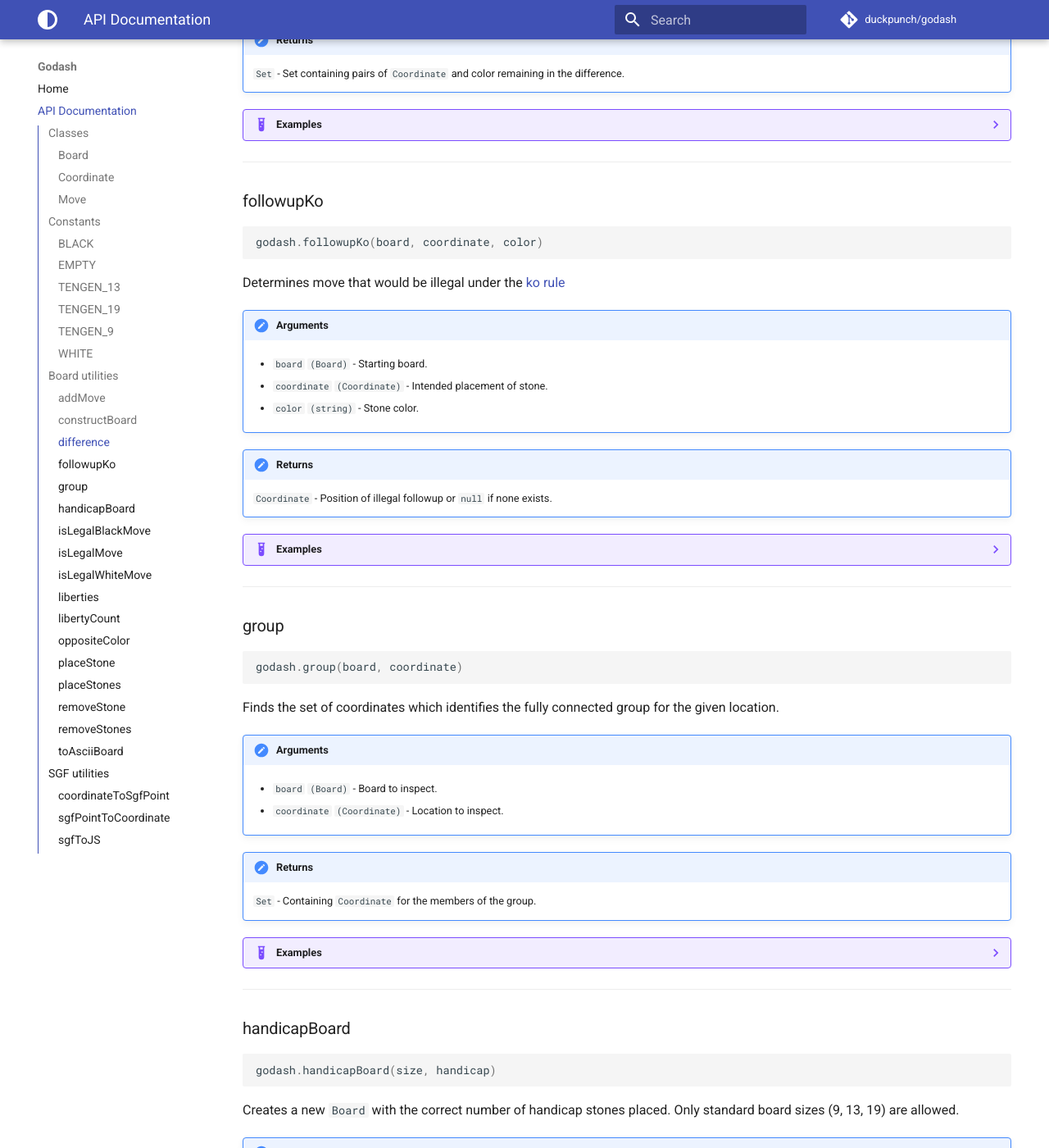
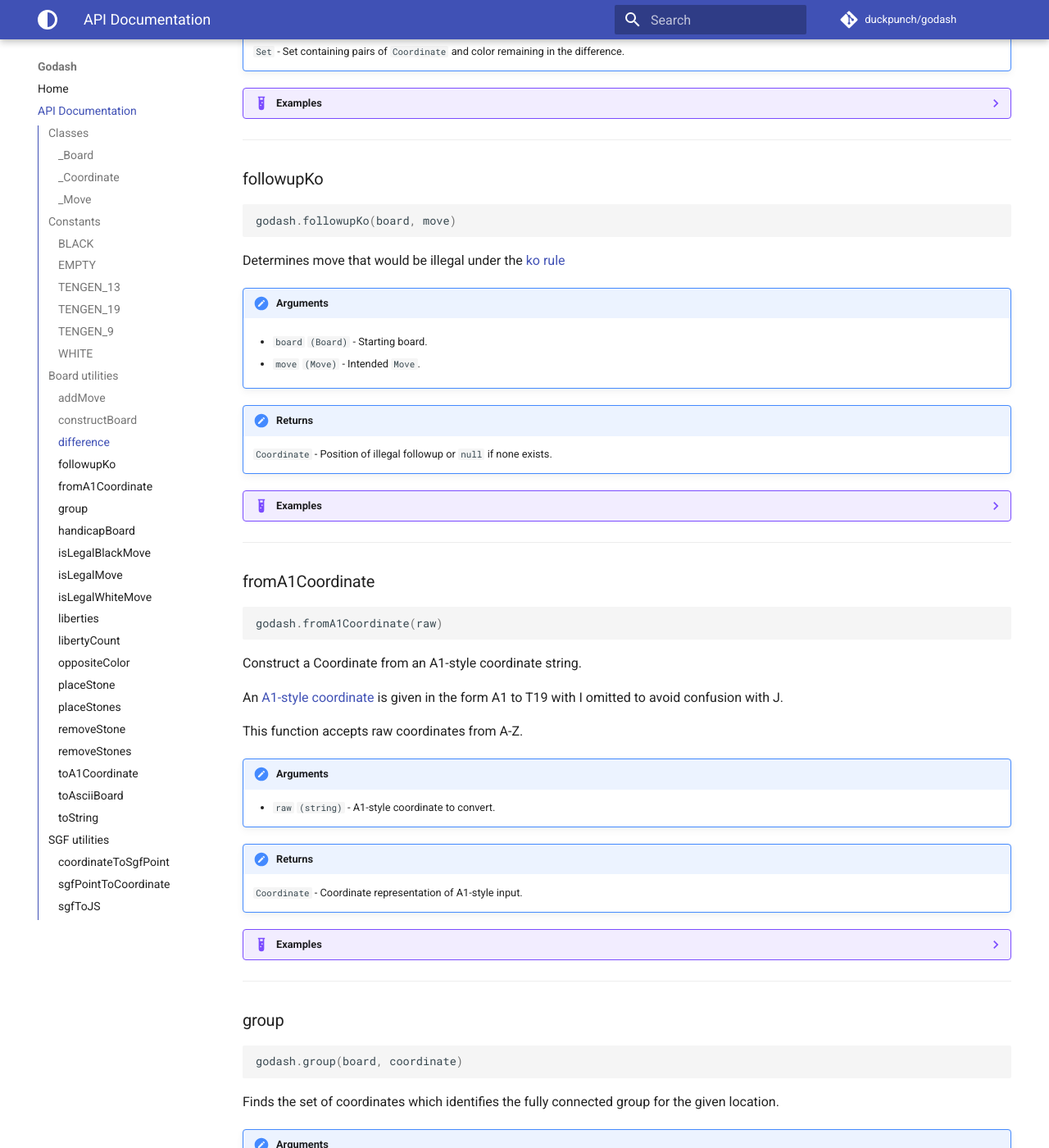
Before and after one commit to duckpunch/godash, an MkDocs documentation site: the page built from docs/api.md, in a window 1280 px wide and 1400 px high, scrolled down 4192 px. Shown: the whole window at 82% size. Built offline with MkDocs 1.6.1 and Material for MkDocs 9.7.7, drawn with Linux system fonts in a browser that asks for light colours; comment, search, counter and statistics services are not loaded; some of the changed text lies outside the part shown.

Commit message:
Update dev dependencies

````diff
--- a/docs/api.md
+++ b/docs/api.md
@@ -2,10 +2,10 @@
 
 ## Classes
 
-### Board
+### _Board
 
 ```javascript
-new godash.Board(dimensions = 19, ...moves)
+godash.Board(dimensions = 19, ...moves)
 ```
 
 Representation of a board position.
@@ -16,9 +16,7 @@
 
 !!! tldr "Constructor Arguments"
     * `dimensions` `(number)` - Size of the board, defaulted to 19.
-    * `...moves` `(Move|[Coordinate, string])` - Moves to be placed on the
-    board. This can either be [`Move`](#move) or ordered pairs -
-    `Coordinate` and color constant.
+    * `...moves` `(Move)` - Moves to be placed on the board.
 
 !!! tldr "Properties"
     * `dimensions` `(number)` - Size of the board.
@@ -30,30 +28,30 @@
 
 ??? example "Examples"
     ```javascript
-    var board = new Board();
+    var board = Board();
 
     board.toString();
     // => Board { "dimensions": 19, "moves": Map {} }
     ```
 
     ```javascript
-    var smallBoard = new Board(5, [new Coordinate(2, 2), BLACK]);
+    var smallBoard = Board(5, Move(Coordinate(2, 2), BLACK));
 
     smallBoard.toString();
     // => Board { "dimensions": 5, "moves": Map { {"x":2,"y":2}: "black" } }
     ```
 
     ```javascript
-    var smallBoard = new Board(5, new Move(new Coordinate(2, 2), BLACK));
+    var smallBoard = Board(5, Move(Coordinate(2, 2), BLACK));
 
     smallBoard.toString();
     // => Board { "dimensions": 5, "moves": Map { {"x":2,"y":2}: "black" } }
     ```
 
-### Coordinate
+### _Coordinate
 
 ```javascript
-new godash.Coordinate(x, y)
+godash.Coordinate(x, y)
 ```
 
 A zero-based tuple representing a single location on a Go board.
@@ -72,7 +70,7 @@
 
 ??? example "Examples"
     ```javascript
-    var tengen = new Coordinate(9, 9);
+    var tengen = Coordinate(9, 9);
 
     tengen.toString();
     // => Coordinate { "x": 9, "y": 9 }
@@ -81,13 +79,14 @@
     // => 9
     ```
 
-### Move
+### _Move
 
 ```javascript
-new godash.Move(coordinate, color)
+godash.Move(coordinate, color)
 ```
 
-Representation of a move, composed of a [`Coordinate`](#coordinate) and a color.
+Representation of a move, composed of a [`Coordinate`](#coordinate) and a
+color.
 
 Extends [`Immutable.Record`][imm-record].
 
@@ -105,7 +104,7 @@
 
 ??? example "Examples"
     ```javascript
-    var tengen = new Move(new Coordinate(9, 9), BLACK);
+    var tengen = Move(Coordinate(9, 9), BLACK);
     ```
 
 
@@ -166,7 +165,7 @@
 ### addMove
 
 ```javascript
-godash.addMove(board, coordinates, color)
+godash.addMove(board, move)
 ```
 
 Function to add a move onto a board while respecting the rules.  Since no
@@ -179,9 +178,7 @@
 !!! tldr "Arguments"
     * `board` `(Board)` - Board from which to add the move.
 
-    * `coordinates` `(Coordinate)` - Location to add the move.
-
-    * `color` `(string)` - Color of the move.
+    * `move` `(Move)` - Move or location of the move.
 
 
 !!! tldr "Returns"
@@ -190,11 +187,11 @@
 
 ??? example "Examples"
     ```javascript
-    var atari = new Board(3,
-        [new Coordinate(1, 0), BLACK],
-        [new Coordinate(0, 1), BLACK],
-        [new Coordinate(1, 2), BLACK],
-        [new Coordinate(1, 1), WHITE],
+    var atari = Board(3,
+        Move(Coordinate(1, 0), BLACK),
+        Move(Coordinate(0, 1), BLACK),
+        Move(Coordinate(1, 2), BLACK),
+        Move(Coordinate(1, 1), WHITE),
     );
 
     toAsciiBoard(atari);
@@ -204,8 +201,7 @@
 
     var killed = addMove(
         atari,
-        new Coordinate(2, 1),
-        BLACK
+        Move(Coordinate(2, 1), BLACK)
     );
 
     toAsciiBoard(killed);
@@ -239,10 +235,10 @@
 
 ??? example "Examples"
     ```javascript
-    var tigersMouth = new Board(3,
-        new Coordinate(1, 0), BLACK,
-        new Coordinate(0, 1), BLACK,
-        new Coordinate(1, 2), BLACK
+    var tigersMouth = Board(3,
+        Move(Coordinate(1, 0), BLACK),
+        Move(Coordinate(0, 1), BLACK),
+        Move(Coordinate(1, 2), BLACK),
     );
 
     toAsciiBoard(tigersMouth);
@@ -250,8 +246,8 @@
     //    O+O
     //    +++
 
-    var selfAtari = new Coordinate(1, 1);
-    var killingMove = new Coordinate(2, 1);
+    var selfAtari = Coordinate(1, 1);
+    var killingMove = Coordinate(2, 1);
 
     var ponnuki = constructBoard(
         [selfAtari, killingMove],
@@ -287,11 +283,11 @@
 
 ??? example "Examples"
     ```javascript
-    var atari = new Board(3,
-        [new Coordinate(1, 0), BLACK],
-        [new Coordinate(0, 1), BLACK],
-        [new Coordinate(1, 2), BLACK],
-        [new Coordinate(1, 1), WHITE],
+    var atari = Board(3,
+        Move(Coordinate(1, 0), BLACK),
+        Move(Coordinate(0, 1), BLACK),
+        Move(Coordinate(1, 2), BLACK),
+        Move(Coordinate(1, 1), WHITE),
     );
 
     toAsciiBoard(atari);
@@ -299,7 +295,9 @@
     //    OXO
     //    +++
 
-    var captured = difference(atari, addMove(atari, new Coordinate(2, 1), BLACK));
+    var captured = difference(
+        atari, addMove(atari, Move(Coordinate(2, 1), BLACK))
+    );
 
     captured.toString();
     // 'Set { List [ Coordinate { "x": 1, "y": 1 }, "white" ] }'
@@ -310,7 +308,7 @@
 ### followupKo
 
 ```javascript
-godash.followupKo(board, coordinate, color)
+godash.followupKo(board, move)
 ```
 
 Determines move that would be illegal under the [ko
@@ -319,9 +317,7 @@
 !!! tldr "Arguments"
     * `board` `(Board)` - Starting board.
 
-    * `coordinate` `(Coordinate)` - Intended placement of stone.
-
-    * `color` `(string)` - Stone color.
+    * `move` `(Move)` - Intended `Move`.
 
 
 !!! tldr "Returns"
@@ -330,14 +326,14 @@
 
 ??? example "Examples"
     ```javascript
-    const koPosition = new Board(4,
-        [new Coordinate(1, 0), BLACK],
-        [new Coordinate(0, 1), BLACK],
-        [new Coordinate(1, 2), BLACK],
-        [new Coordinate(1, 1), WHITE],
-        [new Coordinate(2, 0), WHITE],
-        [new Coordinate(2, 2), WHITE],
-        [new Coordinate(3, 1), WHITE],
+    const koPosition = Board(4,
+        Move(Coordinate(1, 0), BLACK),
+        Move(Coordinate(0, 1), BLACK),
+        Move(Coordinate(1, 2), BLACK),
+        Move(Coordinate(1, 1), WHITE),
+        Move(Coordinate(2, 0), WHITE),
+        Move(Coordinate(2, 2), WHITE),
+        Move(Coordinate(3, 1), WHITE),
     );
 
     toAsciiBoard(koPosition);
@@ -346,11 +342,38 @@
     //    X+X+
     //    +X++
 
-    const koStart = new Coordinate(2, 1);
+    const koStart = Coordinate(2, 1);
 
     followupKo(koPosition, koStart, BLACK).toString();
     // => 'Coordinate { "x": 1, "y": 1 }'
     ```
+
+---
+
+### fromA1Coordinate
+
+```javascript
+godash.fromA1Coordinate(raw)
+```
+
+Construct a Coordinate from an A1-style coordinate string.
+
+An [A1-style coordinate][a1-style] is given in the form A1 to T19 with I
+omitted to avoid confusion with J.
+
+This function accepts raw coordinates from A-Z.
+
+[a1-style]: https://senseis.xmp.net/?Coordinates#toc2
+
+!!! tldr "Arguments"
+    * `raw` `(string)` - A1-style coordinate to convert.
+
+
+!!! tldr "Returns"
+    `Coordinate` - Coordinate representation of A1-style input.
+
+
+??? example "Examples"
 
 ---
 
@@ -375,12 +398,12 @@
 
 ??? example "Examples"
     ```javascript
-    var board = new Board(3,
-        new Coordinate(1, 0), WHITE,
-        new Coordinate(0, 2), WHITE,
-        new Coordinate(1, 2), BLACK,
-        new Coordinate(2, 2), BLACK,
-        new Coordinate(2, 1), BLACK
+    var board = Board(3,
+        Move(Coordinate(1, 0), WHITE),
+        Move(Coordinate(0, 2), WHITE),
+        Move(Coordinate(1, 2), BLACK),
+        Move(Coordinate(2, 2), BLACK),
+        Move(Coordinate(2, 1), BLACK),
     );
 
     toAsciiBoard(board);
@@ -388,7 +411,7 @@
     //    X+O
     //    +OO
 
-    group(board, new Coordinate(2, 1)).toString();
+    group(board, Coordinate(2, 1)).toString();
     // => Set {
     //      Coordinate { "x": 2, "y": 1 },
     //      Coordinate { "x": 2, "y": 2 },
@@ -404,7 +427,7 @@
 godash.handicapBoard(size, handicap)
 ```
 
-Creates a new `Board` with the correct number of handicap stones placed.
+Creates a `Board` with the correct number of handicap stones placed.
 Only standard board sizes (9, 13, 19) are allowed.
 
 !!! tldr "Arguments"
@@ -460,7 +483,7 @@
 ### isLegalMove
 
 ```javascript
-godash.isLegalMove(board, coordinate, color)
+godash.isLegalMove(board, move)
 ```
 
 Determine whether the coordinate-color combination provided is a legal move
@@ -472,9 +495,7 @@
 !!! tldr "Arguments"
     * `board` `(Board)` - Board to inspect.
 
-    * `coordinate` `(Coordinate)` - Location to check.
-
-    * `color` `(string)` - Color to check - `BLACK` or `WHITE`.
+    * `move` `(Move)` - Move to check.
 
 
 !!! tldr "Returns"
@@ -483,11 +504,11 @@
 
 ??? example "Examples"
     ```javascript
-    var ponnuki = new Board(3,
-        new Coordinate(1, 0), BLACK,
-        new Coordinate(0, 1), BLACK,
-        new Coordinate(1, 2), BLACK,
-        new Coordinate(2, 1), BLACK
+    var ponnuki = Board(3,
+        Move(Coordinate(1, 0), BLACK),
+        Move(Coordinate(0, 1), BLACK),
+        Move(Coordinate(1, 2), BLACK),
+        Move(Coordinate(2, 1), BLACK),
     );
 
     toAsciiBoard(ponnuki);
@@ -495,10 +516,10 @@
     //    O+O
     //    +O+
 
-    isLegalMove(ponnuki, new Coordinate(1, 1), BLACK)
+    isLegalMove(ponnuki, Move(Coordinate(1, 1), BLACK))
     // => true
 
-    isLegalMove(ponnuki, new Coordinate(1, 1), WHITE)
+    isLegalMove(ponnuki, Move(Coordinate(1, 1), WHITE))
     // => false
     ```
 
@@ -547,14 +568,14 @@
 
 ??? example "Examples"
     ```javascript
-    var board = new Board(3, new Coordinate(1, 1), BLACK);
-    var collectedLiberties = liberties(board, new Coordinate(1, 1));
+    var board = Board(3, Move(Coordinate(1, 1), BLACK));
+    var collectedLiberties = liberties(board, Coordinate(1, 1));
 
     Immutable.Set.of(
-        new Coordinate(1, 0),
-        new Coordinate(0, 1),
-        new Coordinate(1, 2),
-        new Coordinate(2, 1)
+        Coordinate(1, 0),
+        Coordinate(0, 1),
+        Coordinate(1, 2),
+        Coordinate(2, 1)
     ).equals(collectedLiberties);
     // => true
     ```
@@ -582,9 +603,9 @@
 
 ??? example "Examples"
     ```javascript
-    var board = new Board(3, new Coordinate(1, 1), BLACK);
+    var board = Board(3, Coordinate(1, 1), BLACK);
 
-    libertyCount(board, new Coordinate(1, 1)) === 4;
+    libertyCount(board, Coordinate(1, 1)) === 4;
     // => true
     ```
 
@@ -641,11 +662,11 @@
 
 ??? example "Examples"
     ```javascript
-    var ponnuki = new Board(3,
-        new Coordinate(1, 0), BLACK,
-        new Coordinate(0, 1), BLACK,
-        new Coordinate(1, 2), BLACK,
-        new Coordinate(2, 1), BLACK
+    var ponnuki = Board(3,
+        Move(Coordinate(1, 0), BLACK),
+        Move(Coordinate(0, 1), BLACK),
+        Move(Coordinate(1, 2), BLACK),
+        Move(Coordinate(2, 1), BLACK),
     );
 
     toAsciiBoard(ponnuki);
@@ -654,7 +675,7 @@
     //    +O+
 
     toAsciiBoard(
-        placeStone(ponnuki, new Coordinate(1, 1), WHITE)
+        placeStone(ponnuki, Coordinate(1, 1), WHITE)
     );
     // => +O+
     //    OXO
@@ -687,7 +708,7 @@
 
 ??? example "Examples"
     ```javascript
-    var board = new Board(3, new Coordinate(1, 1), WHITE);
+    var board = Board(3, Coordinate(1, 1), WHITE);
 
     toAsciiBoard(board);
     // => +++
@@ -696,10 +717,10 @@
 
     toAsciiBoard(
         placeStones(board, [
-            new Coordinate(1, 0),
-            new Coordinate(0, 1),
-            new Coordinate(1, 2),
-            new Coordinate(2, 1)
+            Coordinate(1, 0),
+            Coordinate(0, 1),
+            Coordinate(1, 2),
+            Coordinate(2, 1)
         ], BLACK)
     );
     // => +O+
@@ -729,7 +750,7 @@
 
 ??? example "Examples"
     ```javascript
-    var board = new Board(3, new Coordinate(1, 1), WHITE);
+    var board = Board(3, Move(Coordinate(1, 1), WHITE));
 
     toAsciiBoard(board);
     // => +++
@@ -737,7 +758,7 @@
     //    +++
 
     toAsciiBoard(
-        removeStone(board, new Coordinate(1, 1))
+        removeStone(board, Coordinate(1, 1))
     );
     // => +++
     //    +++
@@ -766,10 +787,10 @@
 
 ??? example "Examples"
     ```javascript
-    var board = new Board(3,
-        new Coordinate(1, 0), WHITE,
-        new Coordinate(1, 1), WHITE,
-        new Coordinate(1, 2), BLACK
+    var board = Board(3,
+        Move(Coordinate(1, 0), WHITE),
+        Move(Coordinate(1, 1), WHITE),
+        Move(Coordinate(1, 2), BLACK),
     );
 
     toAsciiBoard(board);
@@ -779,14 +800,41 @@
 
     toAsciiBoard(
         removeStones(board, [
-            new Coordinate(1, 1),
-            new Coordinate(1, 2)
+            Coordinate(1, 1),
+            Coordinate(1, 2)
         ])
     );
     // => +++
     //    X++
     //    +++
     ```
+
+---
+
+### toA1Coordinate
+
+```javascript
+godash.toA1Coordinate(coordinate)
+```
+
+Construct an A1-style coordinate string from a Coordinate.
+
+An [A1-style coordinate][a1-style] is given in the form A1 to T19 with I
+omitted to avoid confusion with J.
+
+This function accepts coordinates in the range 0-24, mapping from A-Z.
+
+[a1-style]: https://senseis.xmp.net/?Coordinates#toc2
+
+!!! tldr "Arguments"
+    * `coordinate` `(Coordinate)` - Coordinate to convert.
+
+
+!!! tldr "Returns"
+    `string` - String A1-style coordinate.
+
+
+??? example "Examples"
 
 ---
 
@@ -808,16 +856,51 @@
 
 ??? example "Examples"
     ```javascript
-    var board = new Board(3,
-        new Coordinate(1, 0), BLACK,
-        new Coordinate(0, 1), BLACK,
-        new Coordinate(1, 2), BLACK,
-        new Coordinate(1, 1), WHITE
+    var board = Board(3,
+        Coordinate(1, 0), BLACK,
+        Coordinate(0, 1), BLACK,
+        Coordinate(1, 2), BLACK,
+        Coordinate(1, 1), WHITE
     );
 
     toAsciiBoard(board);
     // => +O+
     //    OXO
+    //    +++
+    ```
+
+---
+
+### toString
+
+```javascript
+godash.toString(board, overrides)
+```
+
+Constructs a string representation of the board.
+
+!!! tldr "Arguments"
+    * `board` `(Board)` - Board to represent.
+
+    * `overrides` `(Object)` - Overrides print characters, indexed by color
+    constants.
+
+!!! tldr "Returns"
+    `string` - String representation of the board.
+
+
+??? example "Examples"
+    ```javascript
+    var board = Board(3,
+        Coordinate(1, 0), BLACK,
+        Coordinate(0, 1), BLACK,
+        Coordinate(1, 2), BLACK,
+        Coordinate(1, 1), WHITE
+    );
+
+    toString(board, {[BLACK]: 'B', [WHITE]: 'W"});
+    // => +B+
+    //    BWB
     //    +++
     ```
 
@@ -847,7 +930,7 @@
 
 ??? example "Examples"
     ```javascript
-    coordinateToSgfPoint(new Coordinate(0, 0))
+    coordinateToSgfPoint(Coordinate(0, 0))
     // => "aa"
     ```
 
@@ -864,8 +947,8 @@
 [sgf-point]: http://www.red-bean.com/sgf/go.html
 
 !!! tldr "Arguments"
-    * `sgfPoint` `(string)` - 2-character string representing an [SGF Point][sgf-point]
-
+    * `sgfPoint` `(string)` - 2-character string representing an [SGF
+    Point][sgf-point]
 
 !!! tldr "Returns"
     `Coordinate` - Corresponding [`Coordinate`](#coordinate).
````
Also changed, not shown: .eslintrc.js (deleted, +0 -34 lines), eslint.config.js (added, +43 -0 lines), package.json (+11 -9 lines), 1 other file.
